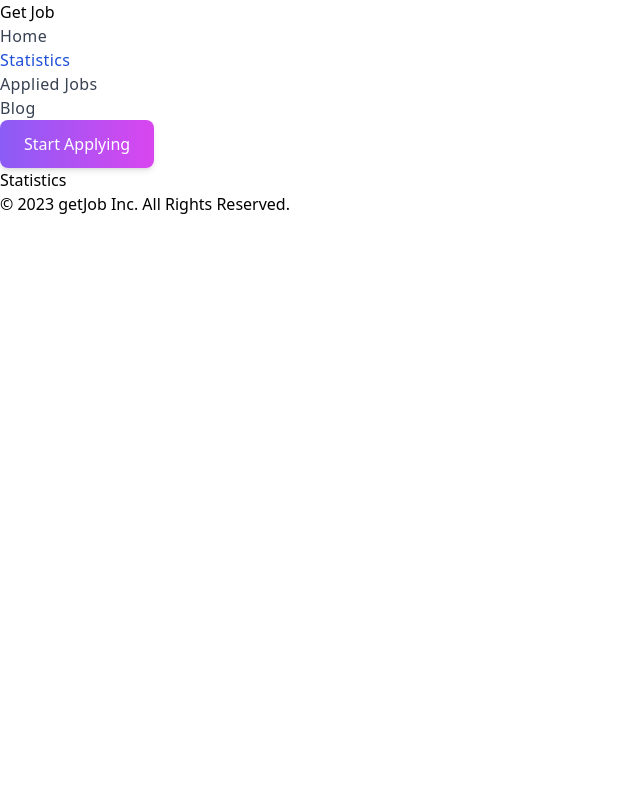
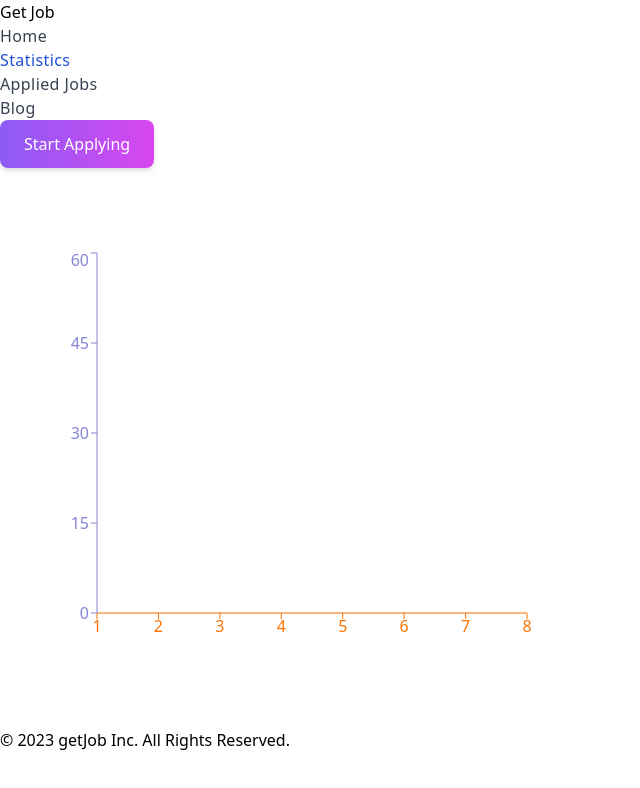
Before and after one commit to Rafsanfaruk/get-job, a React (Vite) app: page /statistics in a window 1280 px wide. Shown: the top 788 px of the page, without its empty margins (0-640 px from the left). Built offline with nearby package versions, Linux system fonts and the light colour scheme.

Commit message:
chart add

```diff
--- a/src/components/Statistics/Statistics.jsx
+++ b/src/components/Statistics/Statistics.jsx
@@ -1,9 +1,47 @@
 import React from 'react';
+import {
+    ComposedChart,
+    Line,
+    Area,
+    Bar,
+    XAxis,
+    YAxis,
+    CartesianGrid,
+    Tooltip,
+    Legend,
+    Scatter,
+    ResponsiveContainer,
+  } from 'recharts';
 
 const Statistics = () => {
+
+    const assignmentMarks = [
+        { id: 1, mark: 57 },
+        { id: 2, mark: 52 },
+        { id: 3, mark: 55 },
+        { id: 4, mark: 55 },
+        { id: 5, mark: 50 },
+        { id: 6, mark: 53 },
+        { id: 7, mark: 60 },
+        { id: 8, mark: 58 },
+
+      ];
+
+
     return (
-        <div>
-            <h2>Statistics</h2>
+        <div className='my-container'>
+            <ComposedChart
+              width={500}
+              height={400}
+              data ={assignmentMarks}
+
+            >
+                <XAxis  dataKey="id" stroke="#ff7300" />
+                <YAxis  dataKey="mark" stroke="#8884d8" />
+                <Tooltip />
+            </ComposedChart>
+
+
         </div>
     );
 };
```
